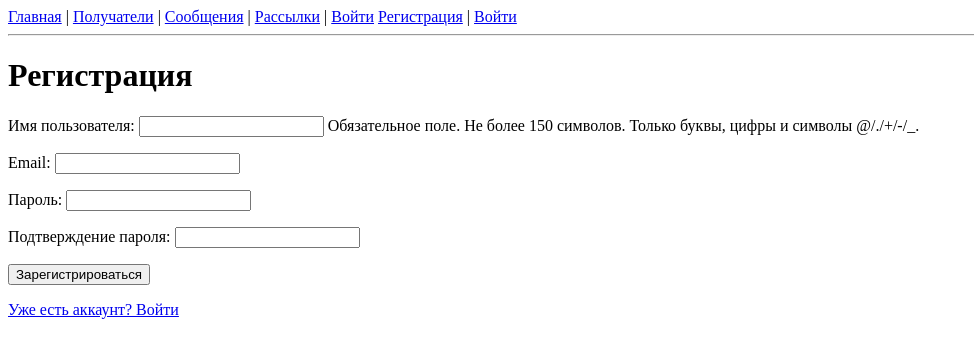
After one commit to mouseanastasiyaa-alt/mailing_service, a Django app: page /accounts/register/ in a window 1280 px wide. The commit adds this page. Shown: the top 358 px of the page, without its empty margins (0-974 px from the left). Run offline with Django 5.2, Linux system fonts and the light colour scheme.

```diff
--- a/config/urls.py
+++ b/config/urls.py
@@ -6,5 +6,20 @@ urlpatterns = [
     path('admin/', admin.site.urls),
     path('accounts/login/', auth_views.LoginView.as_view(template_name='registration/login.html'), name='login'),
     path('accounts/logout/', auth_views.LogoutView.as_view(), name='logout'),
+
+    # Восстановление пароля (из Шага 10)
+    path('accounts/password_reset/',
+         auth_views.PasswordResetView.as_view(template_name='registration/password_reset_form.html'),
+         name='password_reset'),
+    path('accounts/password_reset/done/',
+         auth_views.PasswordResetDoneView.as_view(template_name='registration/password_reset_done.html'),
+         name='password_reset_done'),
+    path('accounts/reset/<uidb64>/<token>/',
+         auth_views.PasswordResetConfirmView.as_view(template_name='registration/password_reset_confirm.html'),
+         name='password_reset_confirm'),
+    path('accounts/reset/done/',
+         auth_views.PasswordResetCompleteView.as_view(template_name='registration/password_reset_complete.html'),
+         name='password_reset_complete'),
+
     path('', include('mailings.urls')),
 ]
--- /dev/null
+++ b/mailings/forms.py
@@ -0,0 +1,30 @@
+from django import forms
+from django.contrib.auth.models import User
+from django.core.exceptions import ValidationError
+
+class RegistrationForm(forms.ModelForm):
+    password = forms.CharField(widget=forms.PasswordInput, label="Пароль")
+    password_confirm = forms.CharField(widget=forms.PasswordInput, label="Подтверждение пароля")
+
+    class Meta:
+        model = User
+        fields = ['username', 'email']
+        labels = {
+            'username': 'Имя пользователя',
+            'email': 'Email',
+        }
+
+    def clean_email(self):
+        email = self.cleaned_data.get('email')
+        if User.objects.filter(email=email).exists():
+            raise ValidationError("Пользователь с таким email уже существует.")
+        return email
+
+    def clean(self):
+        cleaned_data = super().clean()
+        password = cleaned_data.get("password")
+        password_confirm = cleaned_data.get("password_confirm")
+
+        if password and password_confirm and password != password_confirm:
+            raise ValidationError("Пароли не совпадают.")
+        return cleaned_data
--- a/mailings/templates/mailings/base.html
+++ b/mailings/templates/mailings/base.html
@@ -19,6 +19,10 @@
         {% else %}
             <a href="{% url 'login' %}">Войти</a>
         {% endif %}
+        {% if not user.is_authenticated %}
+            <a href="{% url 'mailings:register' %}">Регистрация</a> |
+            <a href="{% url 'login' %}">Войти</a>
+        {% endif %}
     </nav>
     <hr>
     {% block content %}{% endblock %}
--- a/mailings/urls.py
+++ b/mailings/urls.py
@@ -4,8 +4,10 @@ from . import views
 app_name = 'mailings'
 
 urlpatterns = [
-    # Главная страница (пока заглушка, заполним в Шаге 5)
+    # Главная страница
     path('', views.HomeView.as_view(), name='home'),
+    path('accounts/register/', views.register, name='register'),
+    path('accounts/activate/<uidb64>/<token>/', views.activate, name='activate'),
 
     # Получатели
     path('recipients/', views.RecipientListView.as_view(), name='recipient_list'),
--- a/mailings/views.py
+++ b/mailings/views.py
@@ -1,3 +1,13 @@
+from django.contrib.auth import login
+from django.contrib.auth.models import User
+from django.core.mail import send_mail
+from django.utils.http import urlsafe_base64_encode, urlsafe_base64_decode
+from django.utils.encoding import force_bytes, force_str
+from django.contrib.auth.tokens import default_token_generator
+from django.template.loader import render_to_string
+from django.shortcuts import render
+from .forms import RegistrationForm
+
 from django.views.generic import (
     ListView, CreateView, UpdateView, DeleteView, DetailView, TemplateView
 )
@@ -197,3 +207,53 @@ def mailing_send(request, pk):
 
     messages.success(request, f'Рассылка завершена. Обработано получателей: {len(attempts_to_create)}.')
     return redirect('mailings:mailing_detail', pk=pk)
+
+
+def register(request):
+    if request.method == 'POST':
+        form = RegistrationForm(request.POST)
+        if form.is_valid():
+            user = form.save(commit=False)
+            user.is_active = False  # Пользователь неактивен до подтверждения
+            user.set_password(form.cleaned_data['password'])
+            user.save()
+
+            # Генерация токена и ссылки
+            token = default_token_generator.make_token(user)
+            uid = urlsafe_base64_encode(force_bytes(user.pk))
+            activation_link = request.build_absolute_uri(
+                f'/accounts/activate/{uid}/{token}/'
+            )
+
+            # Отправка письма
+            subject = 'Подтверждение регистрации'
+            message = f'Здравствуйте, {user.username}!\n\nДля активации аккаунта перейдите по ссылке:\n{activation_link}'
+            send_mail(
+                subject=subject,
+                message=message,
+                from_email='noreply@example.com',
+                recipient_list=[user.email],
+                fail_silently=False,
+            )
+
+            return render(request, 'registration/registration_success.html', {'email': user.email})
+    else:
+        form = RegistrationForm()
+
+    return render(request, 'registration/register.html', {'form': form})
+
+
+def activate(request, uidb64, token):
+    try:
+        uid = force_str(urlsafe_base64_decode(uidb64))
+        user = User.objects.get(pk=uid)
+    except (TypeError, ValueError, OverflowError, User.DoesNotExist):
+        user = None
+
+    if user is not None and default_token_generator.check_token(user, token):
+        user.is_active = True
+        user.save()
+        login(request, user)
+        return render(request, 'registration/activation_success.html')
+    else:
+        return render(request, 'registration/activation_invalid.html')
--- /dev/null
+++ b/templates/registration/register.html
@@ -0,0 +1,11 @@
+{% extends 'mailings/base.html' %}
+{% block title %}Регистрация{% endblock %}
+{% block content %}
+    <h1>Регистрация</h1>
+    <form method="post">
+        {% csrf_token %}
+        {{ form.as_p }}
+        <button type="submit">Зарегистрироваться</button>
+    </form>
+    <p><a href="{% url 'login' %}">Уже есть аккаунт? Войти</a></p>
+{% endblock %}
```
Also changed, not shown: templates/registration/activation_invalid.html (added, +7 -0 lines), templates/registration/activation_success.html (added, +7 -0 lines), templates/registration/registration_success.html (added, +7 -0 lines).
